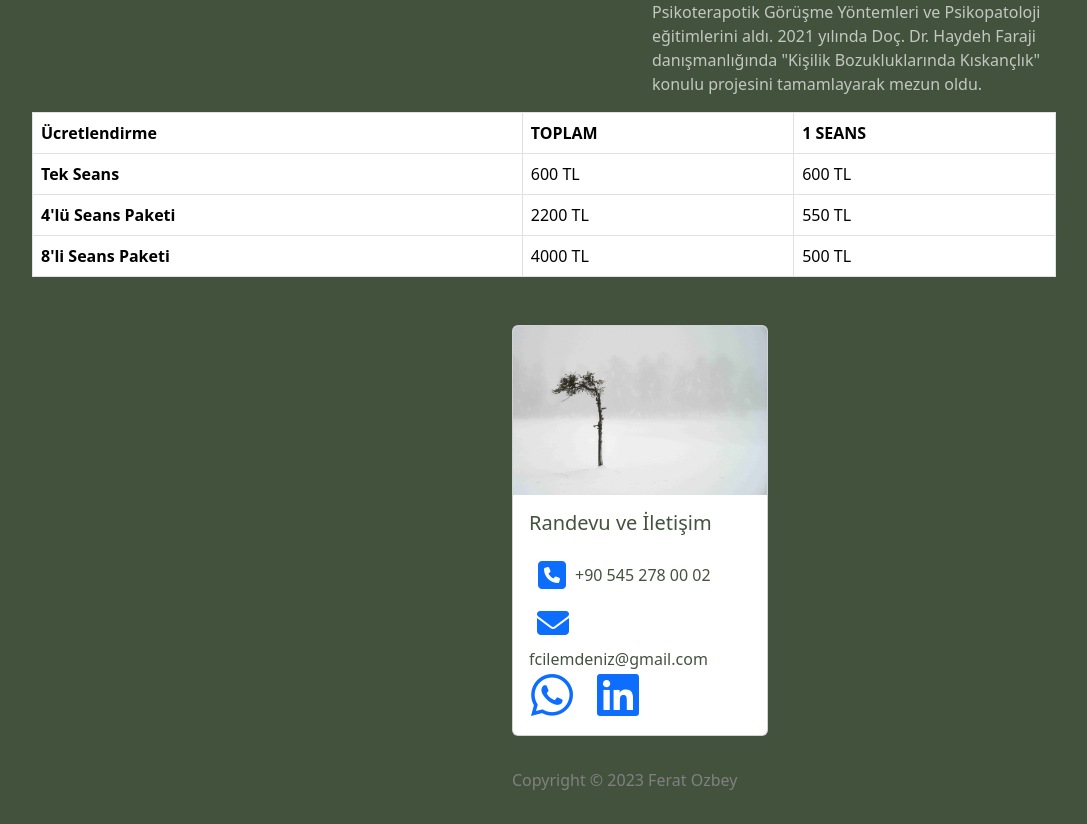
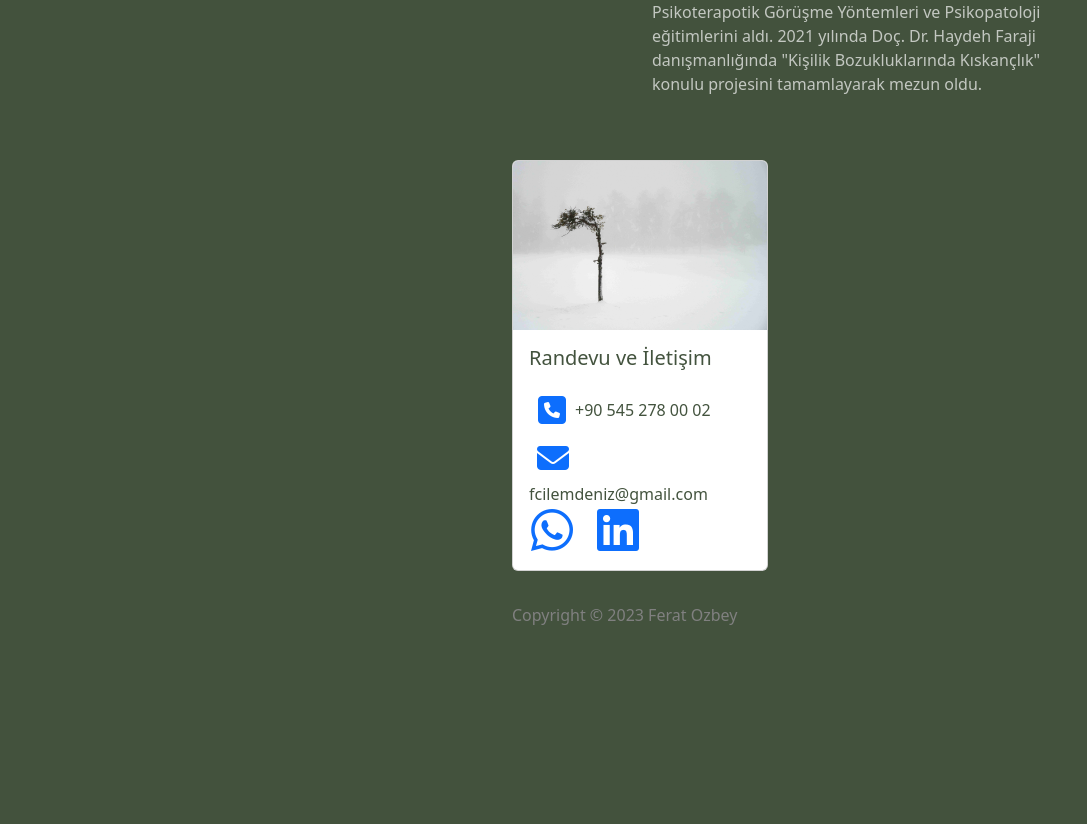
Before and after one commit to ferat894/Cilem-s, a plain HTML site: page index.html in a window 1280 px wide. Shown: the part 828-1652 px from the top of the page, without its empty margins (0-1087 px from the left). After the commit the page ends 1487 px from the top, so only its background shows below. Drawn offline with nearby package versions, Linux system fonts and the light colour scheme.

Commit message:
Update index.html

```diff
--- a/index.html
+++ b/index.html
@@ -115,32 +115,6 @@
 
 </div>
 
-<table class="table table-bordered">
-  <thead>
-    <tr>
-      <th scope="col">Ücretlendirme</th>
-      <th scope="col">TOPLAM</th>
-      <th scope="col">1 SEANS</th>
-    </tr>
-  </thead>
-  <tbody>
-    <tr>
-      <th scope="row">Tek Seans</th>
-      <td>600 TL</td>
-      <td>600 TL</td>
-    </tr>
-    <tr>
-      <th scope="row">4'lü Seans Paketi</th>
-      <td>2200 TL</td>
-      <td>550 TL</td>
-    </tr>
-    <tr>
-      <th scope="row">8'li Seans Paketi</th>
-      <td>4000 TL</td>
-      <td>500 TL</td>
-    </tr>
-  </tbody>
-</table>
 
 <div class="div2 row justify-content-center">
             <div class="col-lg-4 d-flex justify-content-center mt-5 align-items-stretch">
```
